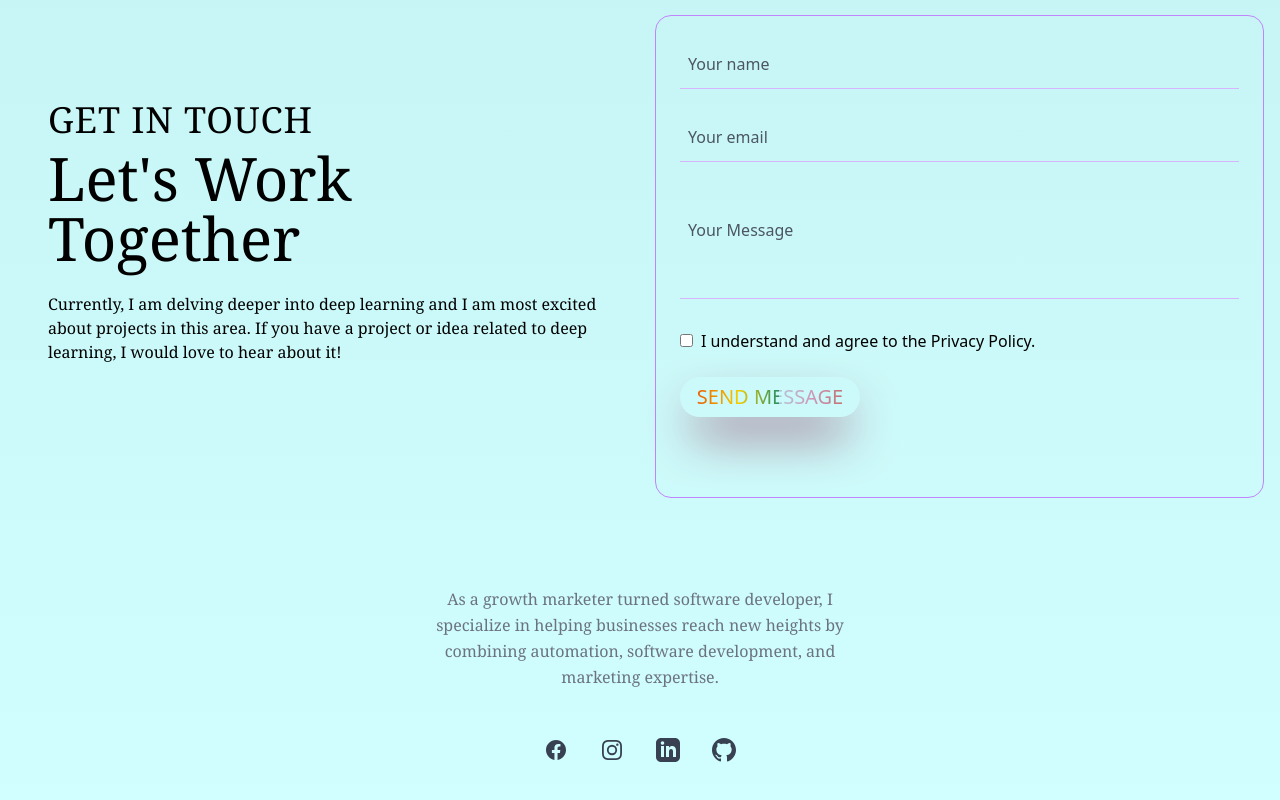
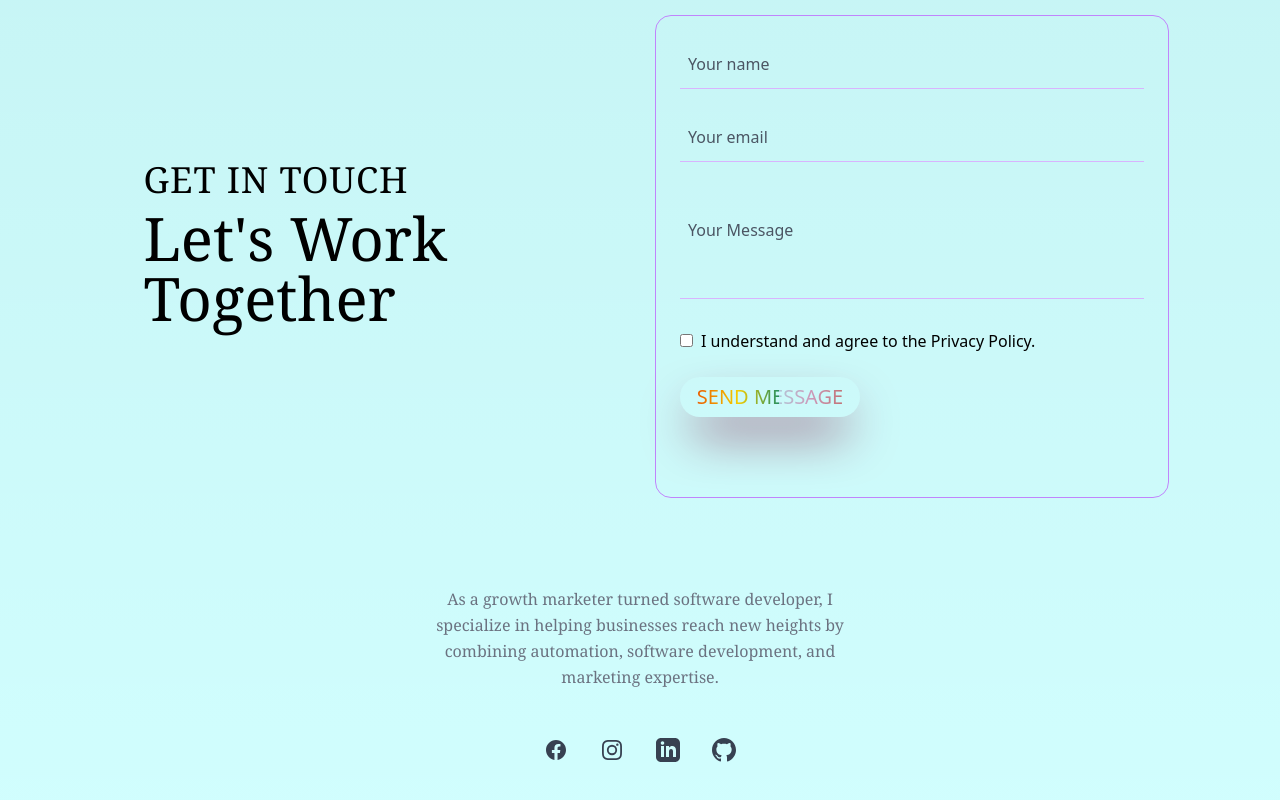
Before and after one commit to scare-destiny/venger.me-new, a Next.js app: page / in a window 1280 px wide. Shown: the part 2507-3307 px from the top of the page. Built offline with nearby package versions, Linux system fonts and the light colour scheme; no server answers.

Commit message:
removed deep learning

```diff
--- a/components/ContactForm/ContactForm.tsx
+++ b/components/ContactForm/ContactForm.tsx
@@ -60,11 +60,11 @@ export default function ContactForm() {
 						<h2 className='text-6xl  font-serif  leading-none mb-6'>
 							Let&apos;s Work Together
 						</h2>
-						<p className=' font-serif  dark:text-white mb-12'>
+						{/* <p className=' font-serif  dark:text-white mb-12'>
 							Currently, I am delving deeper into deep learning and I am most excited
 							about projects in this area. If you have a project or idea related to
 							deep learning, I would love to hear about it!
-						</p>
+						</p> */}
 					</div>
 					<form
 						onSubmit={handleSubmit}
```
